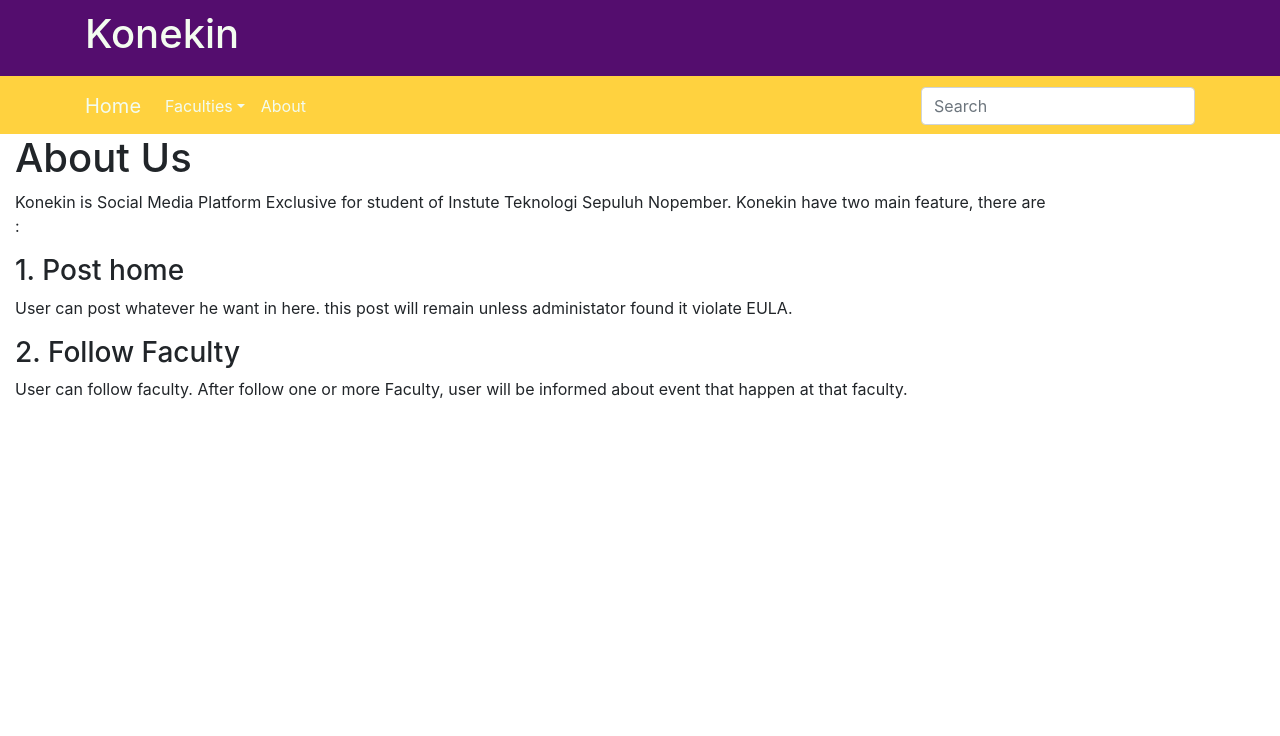
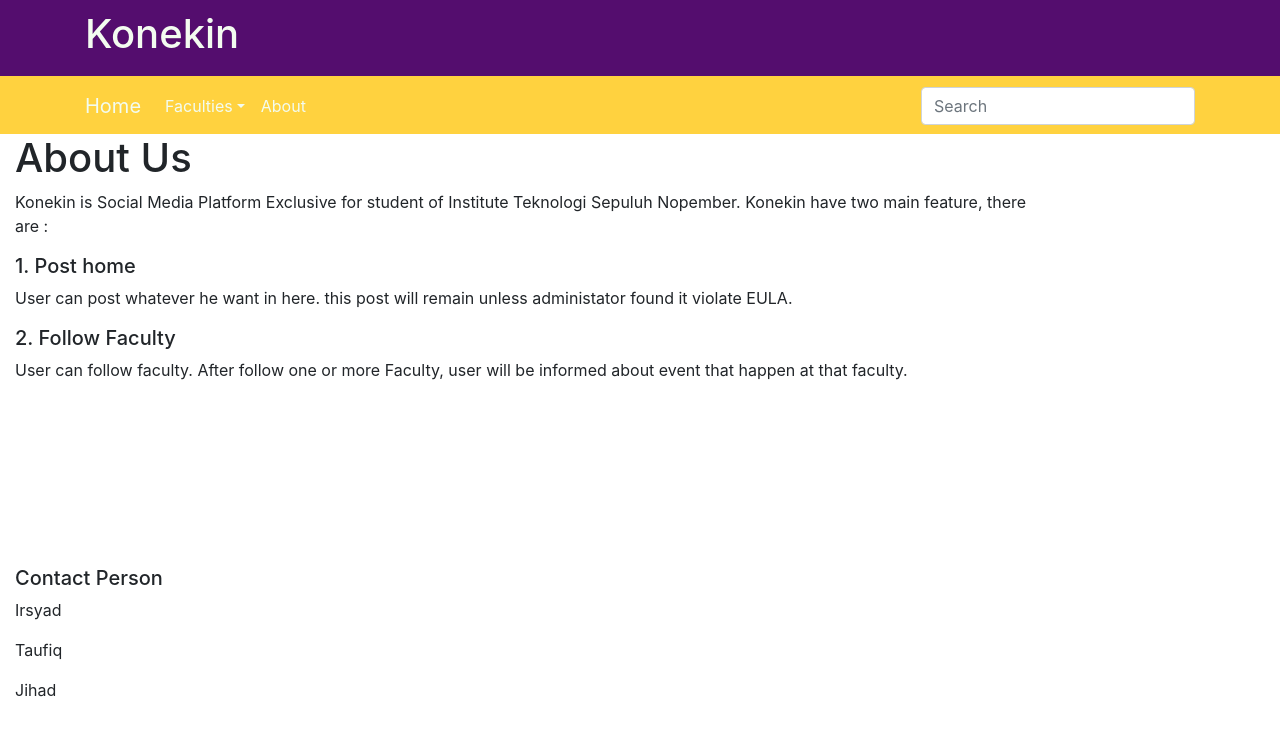
Before and after one commit to 2018-PemrogramanWeb-D/tugas7-fp-proposal-konekin, a PHP site: page /aboutus.php in a window 1280 px wide. Shown: the top 736 px of the page. Run offline with PHP 8.4, Linux system fonts and the light colour scheme.

Commit message:
tambah aboutus

```diff
--- a/aboutus.php
+++ b/aboutus.php
@@ -65,11 +65,22 @@
 
             <div class="col-sm-10">
                 <h1>About Us</h1>
-                <p>Konekin is Social Media Platform Exclusive for student of Instute Teknologi Sepuluh Nopember. Konekin have two main feature, there are : </p>
-                <h3>1. Post home</h3>
+                <p>Konekin is Social Media Platform Exclusive for student of Institute Teknologi Sepuluh Nopember. Konekin have two main feature, there are : </p>
+                <h5>1. Post home</h5>
                 <p>User can post whatever he want in here. this post will remain unless administator found it violate EULA.</p>
-                <h3>2. Follow Faculty</h3>
+                <h5>2. Follow Faculty</h5>
                 <p>User can follow faculty. After follow one or more Faculty, user will be informed about event that happen at that faculty.</p>
+                <br>
+                <br>
+                <br>
+                <br>
+                <br>
+                <br>
+                <br>
+                <h5>Contact Person</h5>
+                <p>Irsyad</p>
+                <p>Taufiq</p>
+                <p>Jihad</p>
             </div>
         </div>
 
```
